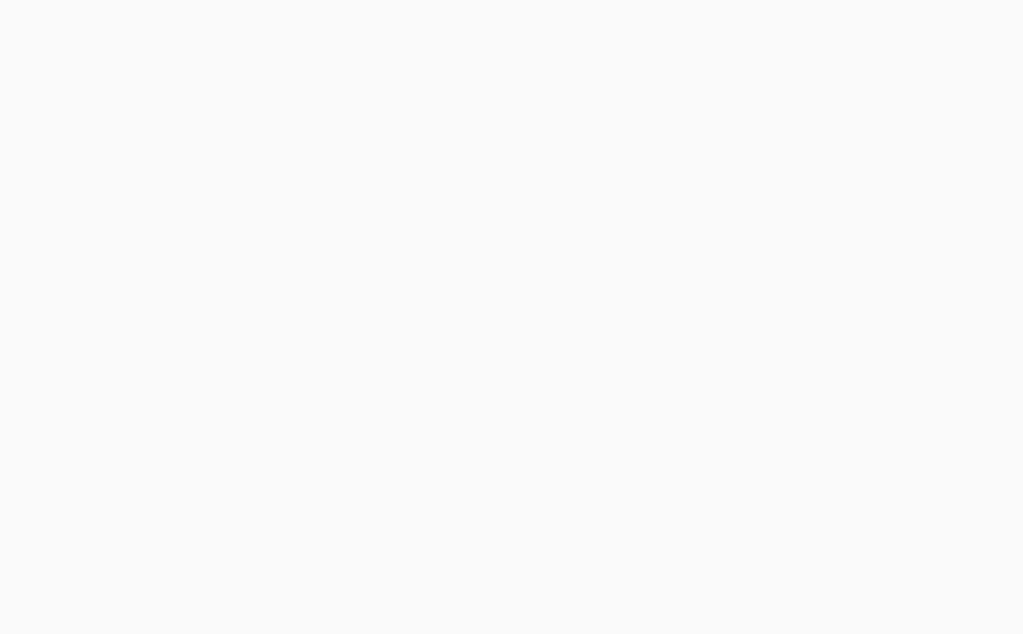
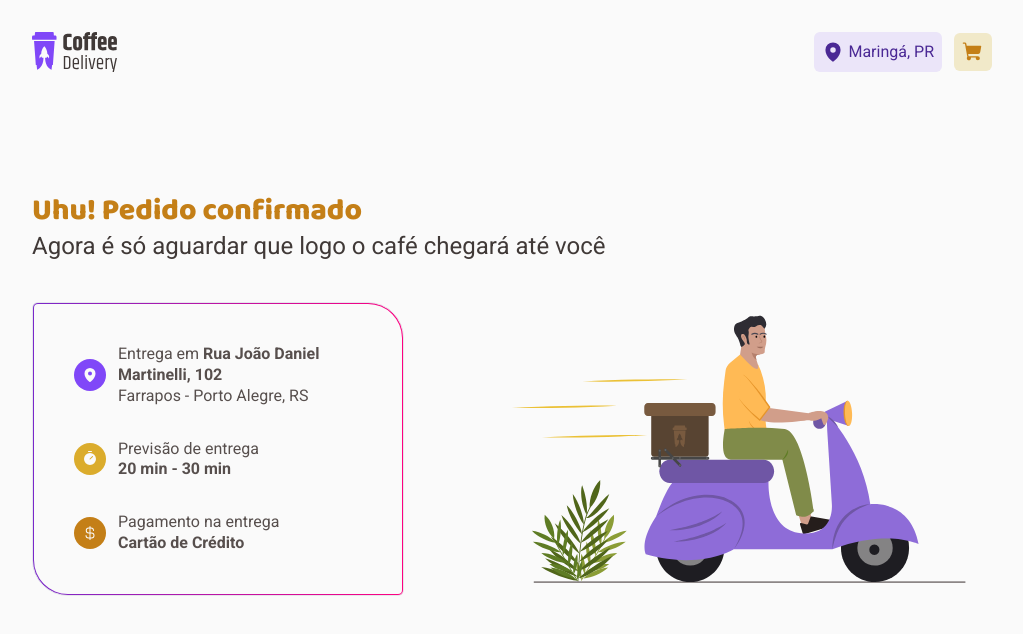
Before and after one commit to Alex-Paris/coffee-delivery, a React (Vite) app: page /success in a window 1280 px wide. Before the commit this address had no page. Shown: the top 634 px of the page, without its empty margins (128-1151 px from the left). Built offline with nearby package versions, Linux system fonts and the light colour scheme.

Commit message:
chore: success page and selected payment method

```diff
--- a/src/Router.tsx
+++ b/src/Router.tsx
@@ -3,6 +3,7 @@ import { Route, Routes } from 'react-router-dom'
 import { DefaultLayout } from './layouts/DefaultLayout'
 import { Checkout } from './pages/Checkout'
 import { Home } from './pages/Home'
+import { Success } from './pages/Success'
 
 export function Router() {
   return (
@@ -10,6 +11,7 @@ export function Router() {
       <Route path="/" element={<DefaultLayout />}>
         <Route index element={<Home />} />
         <Route path="/checkout" element={<Checkout />} />
+        <Route path="/success" element={<Success />} />
       </Route>
     </Routes>
   )
--- a/src/components/Button.tsx
+++ b/src/components/Button.tsx
@@ -3,12 +3,19 @@ import { ButtonHTMLAttributes, ReactNode } from 'react'
 interface ButtonProps extends ButtonHTMLAttributes<HTMLButtonElement> {
   children?: ReactNode
   description: string
+  isActive: boolean
 }
 
-export function Button({ children, description, ...rest }: ButtonProps) {
+export function Button({
+  children,
+  description,
+  isActive,
+  ...rest
+}: ButtonProps) {
   return (
     <button
-      className="group w-full flex items-center bg-base-button rounded-md p-4 transition gap-3 hover:bg-base-hover active:bg-purple-light border border-solid active:border-purple"
+      // eslint-disable-next-line prettier/prettier
+      className={`group w-full flex items-center rounded-md p-4 transition gap-3 hover:bg-base-hover border border-solid ${!isActive ? 'bg-base-button' : 'bg-purple-light border-purple'}`}
       {...rest}
     >
       {children}
--- a/src/components/CheckoutItem.tsx
+++ b/src/components/CheckoutItem.tsx
@@ -1,5 +1,6 @@
 import { Trash } from 'phosphor-react'
 import { useContext } from 'react'
+import { toast } from 'react-toastify'
 
 import { CartContext, CartItem } from '../context/CartContext'
 import { COFFEES } from '../utils/coffees'
@@ -33,6 +34,11 @@ export function CheckoutItem({ cartItem }: CheckoutItemProps) {
     }
   }
 
+  function handleRemoveItem() {
+    removeCartItem(product.id)
+    toast.success(`${product.title} removido`)
+  }
+
   return (
     <article className="w-full flex justify-between">
       <div className="flex gap-5">
@@ -48,7 +54,7 @@ export function CheckoutItem({ cartItem }: CheckoutItemProps) {
               subtractQuantity={onSubtractQuantity}
             />
             <button
-              onClick={() => removeCartItem(product.id)}
+              onClick={handleRemoveItem}
               className="flex items-center bg-base-button rounded-md text-xs text-base-text leading-[160%] p-2 gap-1 transition hover:bg-base-hover"
             >
               <Trash className="text-purple" size={16} />
--- a/src/pages/Checkout/components/Payment.tsx
+++ b/src/pages/Checkout/components/Payment.tsx
@@ -1,8 +1,15 @@
 import { CurrencyDollar, CreditCard, Bank, Money } from 'phosphor-react'
+import { useState } from 'react'
 
 import { Button } from '../../../components/Button'
 
 export function Payment() {
+  const [paymentSelected, setPaymentSelected] = useState('')
+
+  function handleSelectPayment(method: string) {
+    setPaymentSelected(method)
+  }
+
   return (
     <section id="payment" className="w-full flex flex-col items-start">
       <div className="w-full max-w-3xl bg-base-card rounded-md p-5 sm:p-7 2xl:p-10 mt-3">
@@ -17,13 +24,25 @@ export function Payment() {
         </div>
 
         <div className="grid grid-cols-1 sm:grid-cols-3 gap-3">
-          <Button description="CARTÃO DE CRÉDITO">
+          <Button
+            description="CARTÃO DE CRÉDITO"
+            isActive={paymentSelected === 'CARTÃO DE CRÉDITO'}
+            onClick={() => handleSelectPayment('CARTÃO DE CRÉDITO')}
+          >
             <CreditCard className="text-purple" size={16} />
           </Button>
-          <Button description="CARTÃO DE DÉBITO">
+          <Button
+            description="CARTÃO DE DÉBITO"
+            isActive={paymentSelected === 'CARTÃO DE DÉBITO'}
+            onClick={() => handleSelectPayment('CARTÃO DE DÉBITO')}
+          >
             <Bank className="text-purple" size={16} />
           </Button>
-          <Button description="DINHEIRO">
+          <Button
+            description="DINHEIRO"
+            isActive={paymentSelected === 'DINHEIRO'}
+            onClick={() => handleSelectPayment('DINHEIRO')}
+          >
             <Money className="text-purple" size={16} />
           </Button>
         </div>
--- /dev/null
+++ b/src/pages/Success/index.tsx
@@ -0,0 +1,70 @@
+import { MapPin, Timer, CurrencyDollar } from 'phosphor-react'
+
+import deliverImg from '../../assets/delivery-guy.svg'
+
+export function Success() {
+  return (
+    <main>
+      <div className="pt-20">
+        <h1 className="font-cursive font-extrabold text-3xl text-yellow-dark leading-adapted">
+          Uhu! Pedido confirmado
+        </h1>
+        <p className="text-2xl text-base-subtitle leading-adapted">
+          Agora é só aguardar que logo o café chegará até você
+        </p>
+      </div>
+      <div className="flex items-end justify-between mt-10 gap-24">
+        <div className="w-full border border-solid rounded-card bg-gradient-to-r from-[#7928ca] to-[#ff0080] p-[1px]">
+          <div className="flex flex-col bg-background rounded-inside-card p-10 gap-8">
+            <div className="flex items-center gap-3">
+              <span className="bg-purple rounded-full p-2">
+                <MapPin size={16} weight="fill" className="text-background" />
+              </span>
+              <div>
+                <p className="text-base-text leading-adapted">
+                  Entrega em{' '}
+                  <span className="font-bold">
+                    Rua João Daniel Martinelli, 102
+                  </span>
+                  <br /> Farrapos - Porto Alegre, RS
+                </p>
+              </div>
+            </div>
+
+            <div className="flex items-center gap-3">
+              <span className="bg-yellow rounded-full p-2">
+                <Timer size={16} weight="fill" className="text-background" />
+              </span>
+              <div>
+                <p className="text-base-text leading-adapted">
+                  Previsão de entrega
+                  <br />
+                  <span className="font-bold">20 min - 30 min</span>
+                </p>
+              </div>
+            </div>
+
+            <div className="flex items-center gap-3">
+              <span className="bg-yellow-dark rounded-full p-2">
+                <CurrencyDollar
+                  size={16}
+                  weight="fill"
+                  className="text-background"
+                />
+              </span>
+              <div>
+                <p className="text-base-text leading-adapted">
+                  Pagamento na entrega
+                  <br />
+                  <span className="font-bold">Cartão de Crédito</span>
+                </p>
+              </div>
+            </div>
+          </div>
+        </div>
+
+        <img src={deliverImg} alt="" />
+      </div>
+    </main>
+  )
+}
--- a/tailwind.config.cjs
+++ b/tailwind.config.cjs
@@ -39,6 +39,7 @@ module.exports = {
       },
       borderRadius: {
         card: '6px 36px',
+        'inside-card': '4px 34px',
         coffeeCard: '6px 44px',
       },
     },
```
Also changed, not shown: src/context/CartContext.tsx (+0 -15 lines), src/assets/delivery-guy.svg (added).
